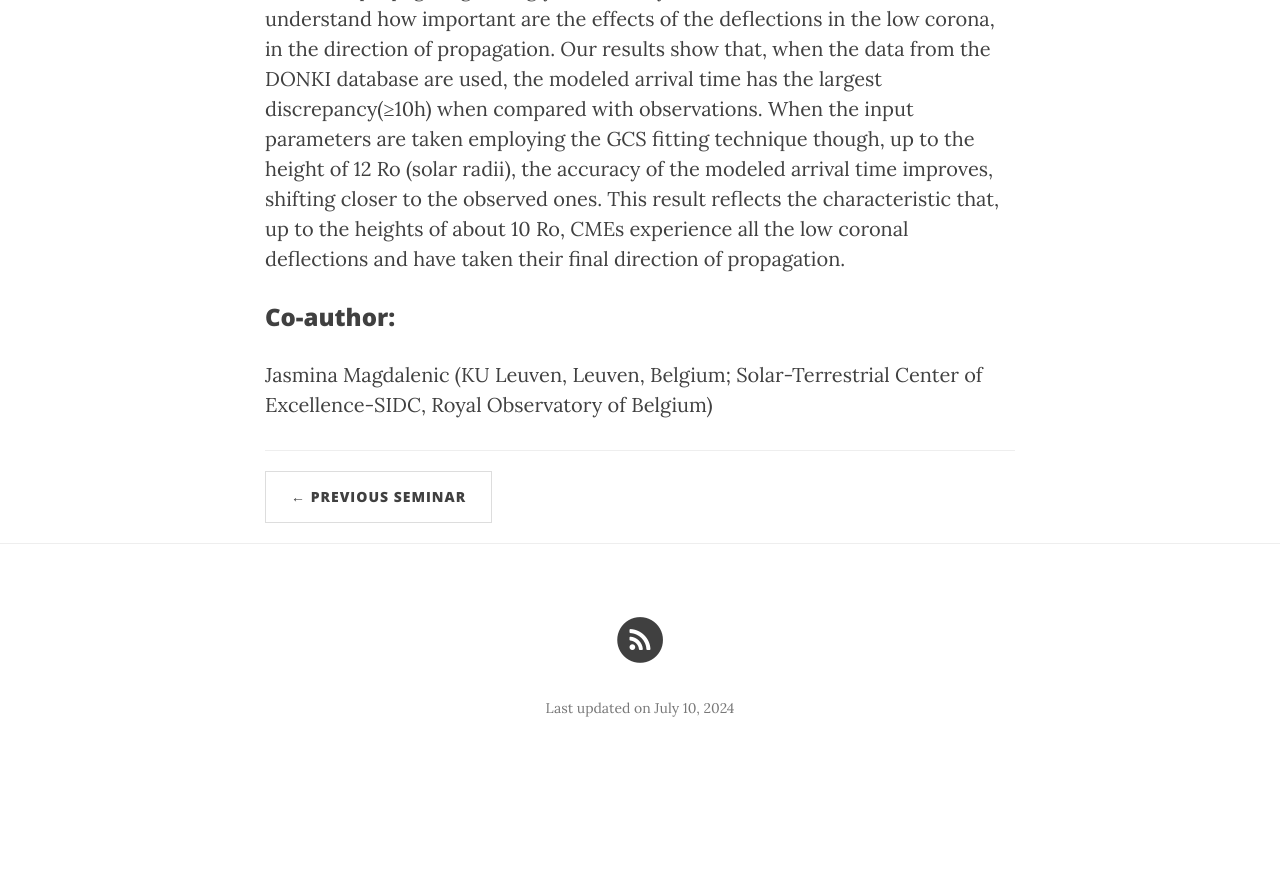
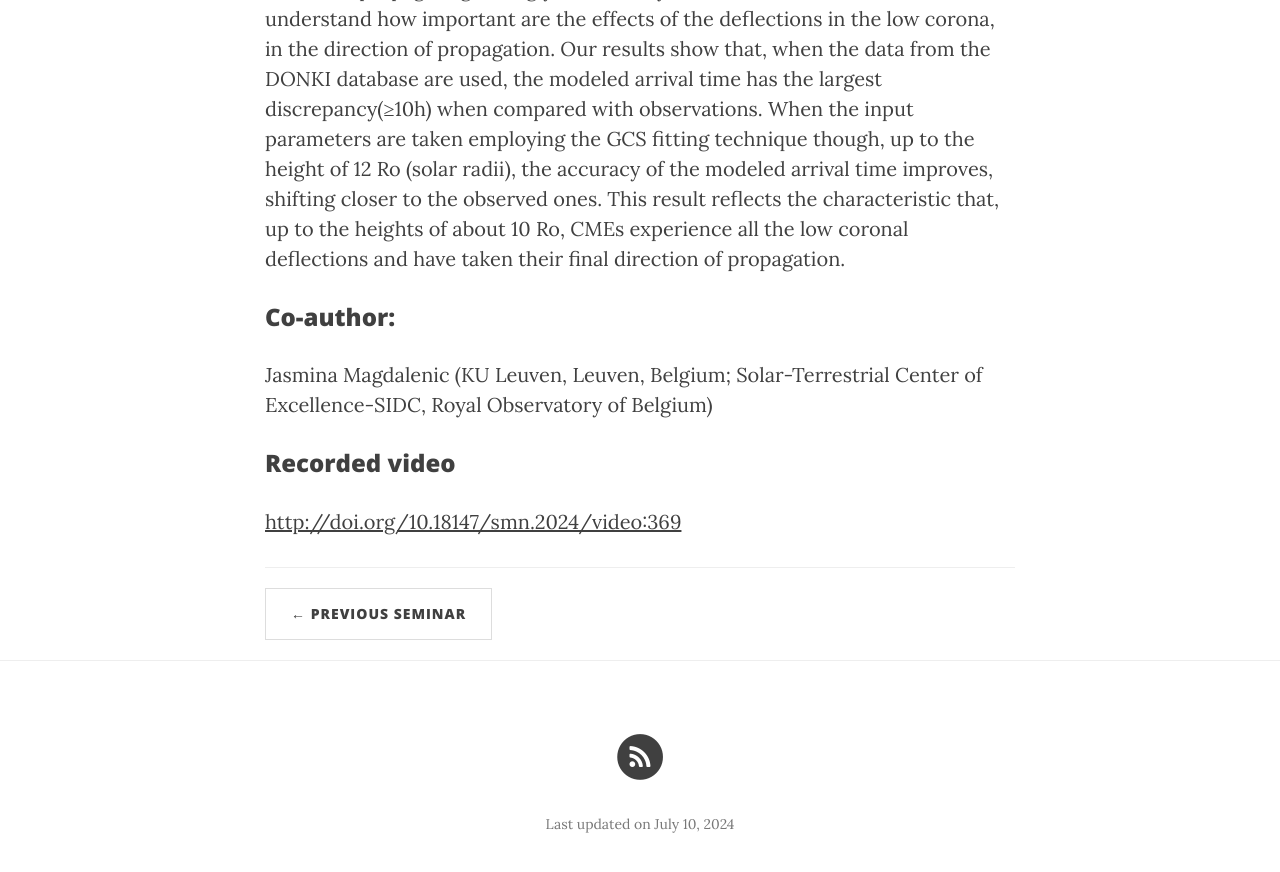
Before and after one commit to ITA-Solar/espos, a Jekyll site: the page built from _posts/2024-06-27-Valentino.md, in a window 1280 px wide and 900 px high, scrolled down 1094 px. Shown: the top 872 px of the window. Built offline with Jekyll 4.4.1, drawn with Linux system fonts in a browser that asks for light colours; nearby versions of some CDN libraries; before the commit the page ends 1878 px from its top, so only the background shows below that.

Commit message:
Update 2024-06-27-Valentino.md

```diff
--- a/_posts/2024-06-27-Valentino.md
+++ b/_posts/2024-06-27-Valentino.md
@@ -14,3 +14,6 @@ Our results show that, when the data from the DONKI database are used, the model
 
 ### Co-author:
 Jasmina Magdalenic (KU Leuven, Leuven, Belgium; Solar-Terrestrial Center of Excellence-SIDC, Royal Observatory of Belgium)
+
+### Recorded video
+[http://doi.org/10.18147/smn.2024/video:369](http://doi.org/10.18147/smn.2024/video:369)
```
